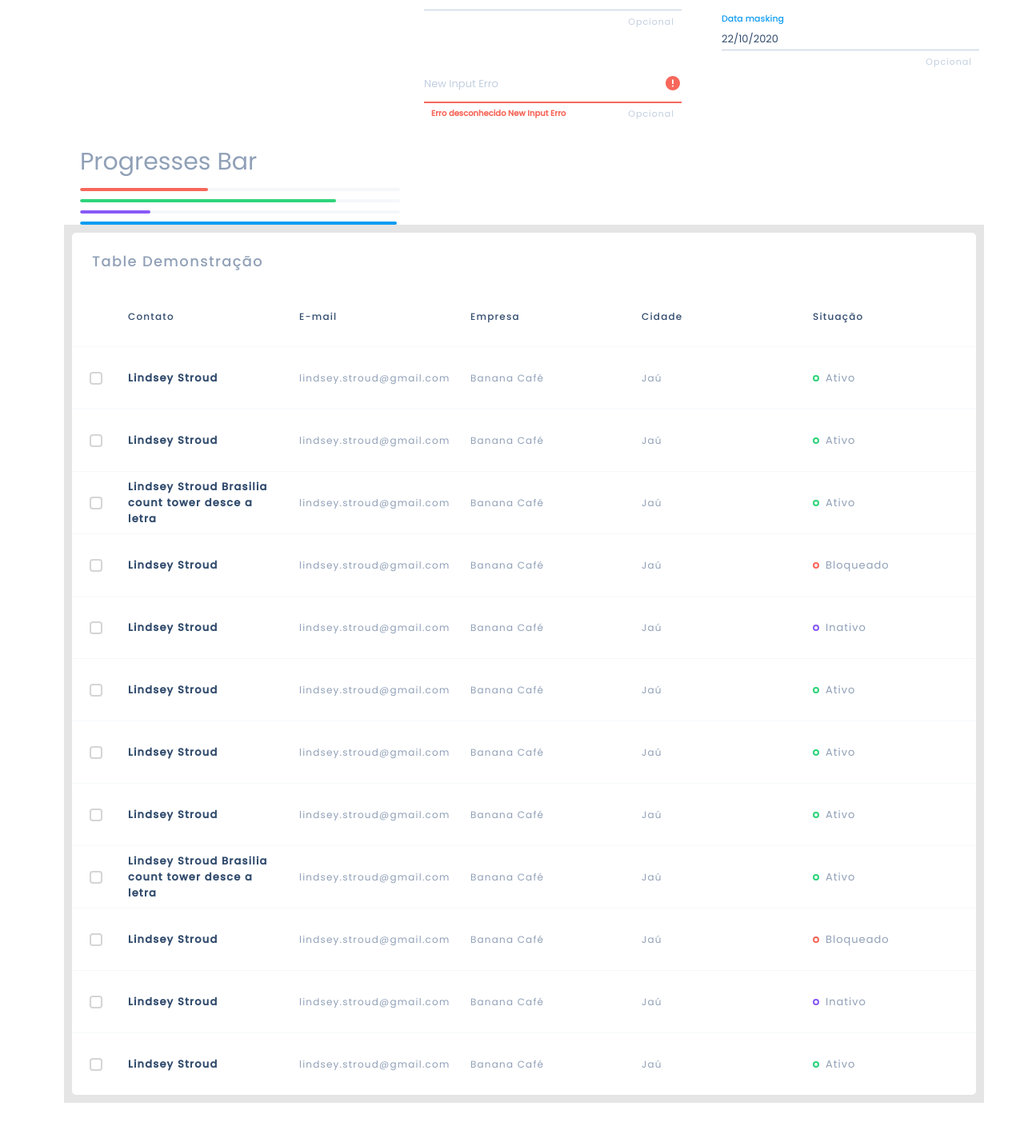
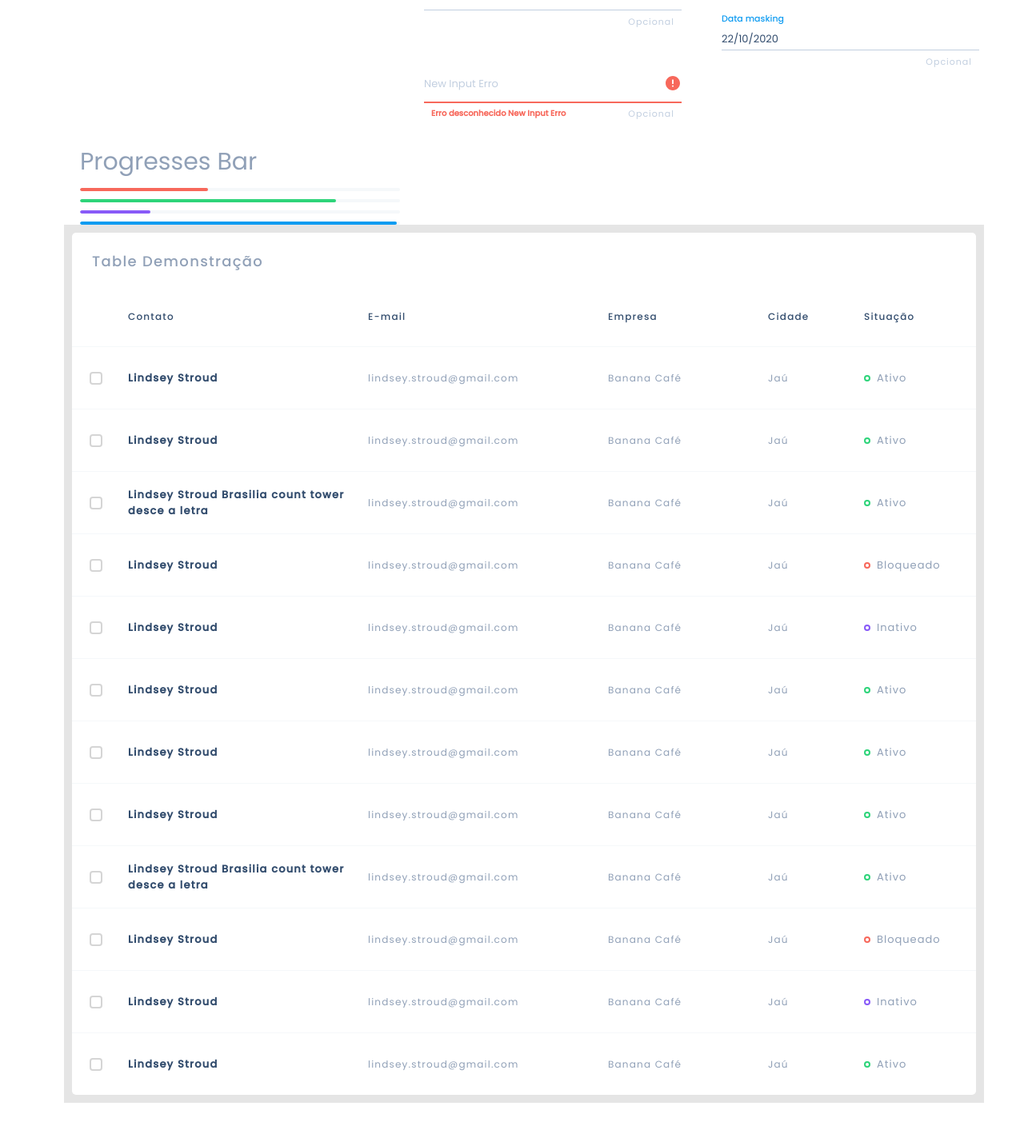
Before and after one commit to pavandasilva/adm_web, a React (Create React App) app: page / in a window 1280 px wide. Shown: the part 591-2009 px from the top of the page at 80% size. Built offline with nearby package versions, Linux system fonts and the light colour scheme.

Commit message:
feat: adds width table props

```diff
--- a/src/components/Checkbox/index.tsx
+++ b/src/components/Checkbox/index.tsx
@@ -2,7 +2,7 @@ import React, {
   useCallback, useEffect, useMemo, useState,
 } from 'react';
 import Check from '../../assets/icons/svgs/Check';
-import { Container } from './styles';
+import { Wrapper, Container } from './styles';
 
 export interface CheckBoxOnChange {
   name: string
@@ -10,14 +10,14 @@ export interface CheckBoxOnChange {
 }
 
 export interface CheckBoxProps {
-  checked?: boolean,
+  checked: boolean,
   onChange: (checkBoxOnChange: CheckBoxOnChange) => void
   name: string
 }
 
 export type Color = 'default' | 'checked'
 
-const Checkbox = ({ checked: chekedProp = false, name, onChange }: CheckBoxProps) => {
+const Checkbox = ({ checked: chekedProp, name, onChange }: CheckBoxProps) => {
   const [checked, setChecked] = useState(chekedProp);
 
   useEffect(() => {
@@ -44,11 +44,14 @@ const Checkbox = ({ checked: chekedProp = false, name, onChange }: CheckBoxProps
   }, [checked]);
 
   return (
-    <Container onClick={checkBoxHandleOnClick} color={color}>
-      {/* { checked && 'ok' } */}
+    <Wrapper onClick={checkBoxHandleOnClick}>
+      <Container color={color}>
+        {/* { checked && 'ok' } */}
 
-      {checked && <Check />}
-    </Container>
+        {checked && <Check />}
+      </Container>
+    </Wrapper>
+
   );
 };
 
--- a/src/components/Checkbox/styles.ts
+++ b/src/components/Checkbox/styles.ts
@@ -5,6 +5,15 @@ import { fadein } from '../../styles/themes/animations';
 interface ContainerCheckboxStyles {
   color: Color
 }
+
+export const Wrapper = styled.div`
+  display: flex;
+  align-items: center;
+  justify-content: center;
+  width: 60px;
+  height: 100%;
+  cursor: pointer;
+`;
 
 export const Container = styled.div<ContainerCheckboxStyles>`
   display: flex;
@@ -27,4 +36,5 @@ export const Container = styled.div<ContainerCheckboxStyles>`
     transition: all 0.3s;
     transition-delay: 0.04s;
   }
+
 `;
--- a/src/components/Table/index.tsx
+++ b/src/components/Table/index.tsx
@@ -15,7 +15,7 @@ export type HeaderType = {
   title: string
   reference: string
   contrast?: boolean
-  width?: number,
+  width?: number
 }
 
 export type DataType = any[]
@@ -25,6 +25,11 @@ interface TableProps {
   header: HeaderType[]
   editable?: boolean
   title: string
+}
+
+export interface WidthConfig {
+  withTotal: number
+  numbItemsHasWidht: number
 }
 
 type CheckBoxState = boolean[]
@@ -37,6 +42,29 @@ const Table = ({
   useEffect(() => {
     setCheckBoxesState(() => data.map(() => false));
   }, [data]);
+
+  const [widthConfig] = useState(() => {
+    const withTotal = header.reduce((acumulador, item) => {
+      if (item?.width && item.width > 0) {
+        return acumulador + item.width;
+      }
+
+      return acumulador;
+    }, 0);
+
+    const numbItemsHasWidht = header.reduce((acumulador, item) => {
+      if (item?.width && item.width > 0) {
+        return acumulador + 1;
+      }
+
+      return acumulador;
+    }, 0);
+
+    return {
+      withTotal,
+      numbItemsHasWidht,
+    };
+  });
 
   const numberItensSelected = useMemo(() => checkBoxesState.reduce((acumulador, checked) => {
     if (checked) {
@@ -57,30 +85,24 @@ const Table = ({
     }));
   }, []);
 
-  const getHeaderSuffix = () => {
-    if (numberItensSelected > 1) {
-      return 'itens selecionados';
-    }
-    return 'item selecionado';
-  };
-
+  const headerSuffix = numberItensSelected > 1 ? 'itens selecionados' : 'item selecionado';
   const theme = useTheme();
 
   return (
     <Container>
       <Header hasSelectedItem={numberItensSelected > 0}>
-        <span>{ numberItensSelected ? `${numberItensSelected} ${getHeaderSuffix()}` : titleTable }</span>
+        <span>{ numberItensSelected ? `${numberItensSelected} ${headerSuffix}` : titleTable }</span>
 
         <Actions>
           { numberItensSelected === 1 && <ActionWrapper title="Editar item selecionado"><MdCreate size={24} color={theme.colors.font.primary} /></ActionWrapper>}
-          { numberItensSelected > 0 && <ActionWrapper title={`Excluir ${getHeaderSuffix()}`}><MdDelete size={24} color={theme.colors.danger} /></ActionWrapper>}
+          { numberItensSelected > 0 && <ActionWrapper title={`Excluir ${headerSuffix}`}><MdDelete size={24} color={theme.colors.danger} /></ActionWrapper>}
 
         </Actions>
       </Header>
 
       <header>
         { editable && <CheckBoxWrapper /> }
-        { header.map(({ title }) => <HeaderCell collumns={header.length} editable>{title}</HeaderCell>) }
+        { header.map(({ title, width }) => <HeaderCell width={width as number} className={width ? 'widthFixed' : ''} collumns={header.length} editable widthConfig={widthConfig}>{title}</HeaderCell>) }
       </header>
 
       <BreakLine />
@@ -95,8 +117,8 @@ const Table = ({
           )}
 
           {
-            header.map(({ reference, contrast = false }) => (
-              <BodyCell collumns={header.length} contrast={contrast} editable>
+            header.map(({ reference, contrast = false, width }) => (
+              <BodyCell width={width as number} className={width ? 'widthFixed' : ''} collumns={header.length} contrast={contrast} editable widthConfig={widthConfig}>
                 {item[reference]}
               </BodyCell>
             ))
--- a/src/components/Table/styles.ts
+++ b/src/components/Table/styles.ts
@@ -1,16 +1,21 @@
 import styled, { css } from 'styled-components';
 import { darken } from 'polished';
 import { fadein } from '../../styles/themes/animations';
+import { WidthConfig } from '.';
 
 interface TableHeaderStyles {
   collumns: number
   editable: boolean
+  widthConfig: WidthConfig
+  width: number
 }
 
 interface TableHeaderBodyStyles {
   contrast: boolean
   collumns: number
   editable: boolean
+  widthConfig: WidthConfig
+  width: number
 }
 
 interface HeaderStyles {
@@ -99,7 +104,19 @@ export const HeaderCell = styled.div<TableHeaderStyles>`
   letter-spacing: 1.2px;
   color: ${(props) => props.theme.colors.font.primary};
   height: 70px;
-  width: calc((100% - ${(props) => (props.editable ? '60px' : '0px')}) / ${(props) => props.collumns});
+
+  ${(props) => {
+    let total = props.editable ? 60 : 0;
+    total += props.widthConfig.withTotal || 0;
+
+    return css`
+     width: calc((100% - ${total}px) / (${props.collumns} - ${props.widthConfig.numbItemsHasWidht}));
+    `;
+  }}
+
+  &.widthFixed {
+    width:  ${(props) => `${props.width}px`};
+  }
 `;
 
 export const BodyCell = styled.div<TableHeaderBodyStyles>`
@@ -111,8 +128,20 @@ export const BodyCell = styled.div<TableHeaderBodyStyles>`
   font-weight:  ${(props) => (props.contrast ? '600' : 'normal')};
   height: 77px;
   letter-spacing: 1.2px;
-  width: calc((100% - ${(props) => (props.editable ? '60px' : '0px')}) / ${(props) => props.collumns});
   overflow: hidden;
+
+  ${(props) => {
+    let total = props.editable ? 60 : 0;
+    total += props.widthConfig.withTotal || 0;
+
+    return css`
+      width: calc((100% - ${total}px) / (${props.collumns} - ${props.widthConfig.numbItemsHasWidht}));
+    `;
+  }}
+
+  &.widthFixed {
+    width:  ${(props) => `${props.width}px`};
+  }
 `;
 
 export const RowBody = styled.div<RowBodyStyles>`
@@ -120,17 +149,13 @@ export const RowBody = styled.div<RowBodyStyles>`
   justify-content: space-between;
   width: 100%;
   border-top: 1px solid ${(props) => props.theme.colors.font.quaternary};
-  cursor: pointer;
 
   ${(props) => props.checked && css`
     background-color: ${props.theme.colors.mainBackgroundLight};
   `}
 
-  &:hover {
-    background-color: ${(props) => props.theme.colors.mainBackgroundLight};
-    transition: all 0.4s;
-    transition-delay: 0.004s;
-  }
+  transition: background-color 0.3s;
+  transition-delay: 0.02s;;
 `;
 
 export const BreakLine = styled.div`
@@ -154,7 +179,5 @@ export const CheckBoxWrapper = styled.div`
     input {
       background-color: red;
     }
-
-
   }
 `;
--- a/src/pages/Components/index.tsx
+++ b/src/pages/Components/index.tsx
@@ -23,15 +23,17 @@ const header: HeaderType[] = [
   {
     title: 'Empresa',
     reference: 'company',
+    width: 200,
   },
   {
     title: 'Cidade',
     reference: 'city',
+    width: 120,
   },
   {
     title: 'Situação',
     reference: 'status',
-    width: 100,
+    width: 150,
   },
 ];
 
```
